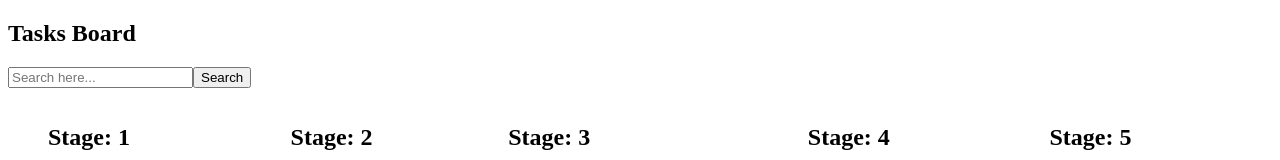
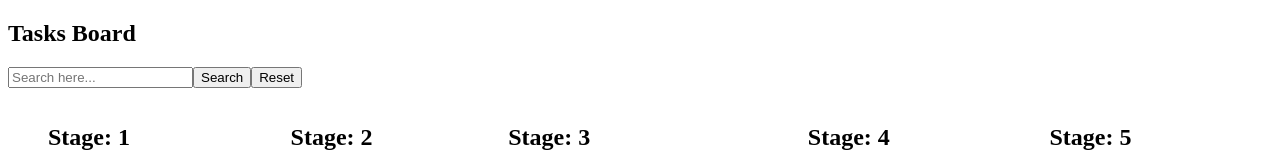
Before and after one commit to EMinasian/task-management-app, a React (Vite) app: page / in a window 1280 px wide. Shown: the top 160 px of the page. Built offline with nearby package versions, Linux system fonts and the light colour scheme.

Commit message:
feat: reset search

```diff
--- a/src/components/Board.jsx
+++ b/src/components/Board.jsx
@@ -46,8 +46,12 @@ export default function Board() {
     setSearch(tasksToShow);
   }
 
+  function onResetSearch() {
+    setSearch([])
+  }
+
   return (
-    <DataContextProvider value={{ onStageChange, onSearch }}>
+    <DataContextProvider value={{ onStageChange, onSearch, onResetSearch }}>
       <div className="board">
         <h2>Tasks Board</h2>
         <SearchBox />
--- a/src/components/SeacrhBox.jsx
+++ b/src/components/SeacrhBox.jsx
@@ -3,17 +3,28 @@ import { DataContext } from "../contexts/DataContext";
 
 export default function SearchBox() {
   const inputRef = useRef("");
-  const { onSearch } = useContext(DataContext);
+  const { onSearch, onResetSearch } = useContext(DataContext);
 
   function handleSubmit(e) {
     e.preventDefault();
     onSearch(inputRef.current.value);
   }
 
+  function handleReset(e) {
+    e.preventDefault();
+    onResetSearch();
+  }
+
   return (
-    <form onSubmit={(e) => handleSubmit(e)}>
+    <form
+      onSubmit={(e) => handleSubmit(e)}
+      onReset={(e) => {
+        handleReset(e);
+      }}
+    >
       <input ref={inputRef} placeholder="Search here..." />
       <button type="submit">Search</button>
+      <button type="reset">Reset</button>
     </form>
   );
 }
```
